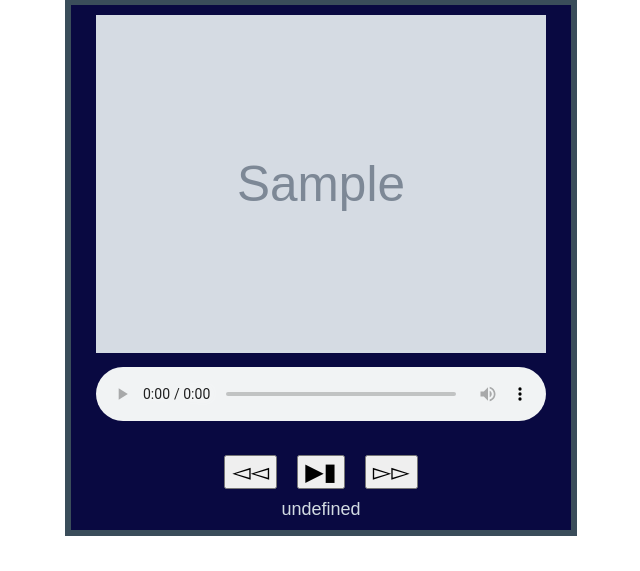
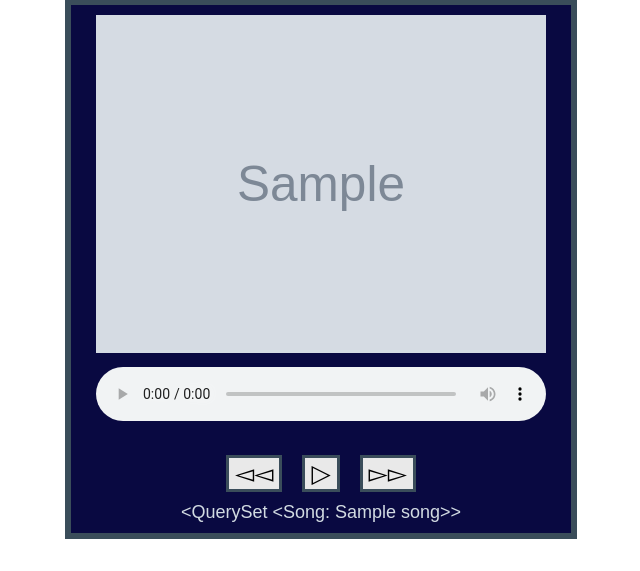
Before and after one commit to KrisAff84/Lyria, a Django app: template player/templates/index.html in a window 1280 px wide. Shown: the part 229-800 px from the top of the page, without its empty margins (319-959 px from the left). Run offline with Django 4.2, Linux system fonts and the light colour scheme; tables that the repository leaves empty hold one stand-in row (values such as "Sample post"); the template is opened without the code that fills it: values that come from a table or form of the project are taken from there, most other values are stand-ins (such as "Sample title", 1, 10 or a date in 2020); grey boxes marked "Sample" are stand-in pictures.

Commit message:
Updated image functionality as well as improved overall look

```diff
--- a/player/templates/index.html
+++ b/player/templates/index.html
@@ -40,7 +40,9 @@
 
         .control-button {
             margin: 0 10px;
-            font-size: 24px;
+            font-size: 25px;
+            background-color: rgb(233, 233, 233);
+            border: 3px solid rgb(58, 77, 90);
             cursor: pointer;
         }
 
@@ -61,13 +63,13 @@
 
 <body>
     <div id="player-container">
-        <img src= "{{ current_image_url }}">
+        <img id="song-image" src= "{{ current_image_url }}" alt="Song Image">
         <audio id="audio-player" controls>
             Your browser does not support the audio element.
         </audio>
         <div class="controls">
             <button class="control-button" id="skip-backward">&#9669;&#9669;</button>
-            <button class="control-button" id="play-pause">&#9654;&#9646;</button>
+            <button class="control-button" id="play-pause">&#9655;</button>
             <button class="control-button" id="skip-forward">&#9659;&#9659;</button>
         </div>
 
@@ -92,14 +94,19 @@
             const songUrlString = "{{ audio_urls|safe }}".replaceAll(/[\[\]\']/g, '');
             const songUrls = songUrlString.split(',');
 
+            const ImageUrlString = "{{ image_urls|safe }}".replaceAll(/[\[\]\']/g, '');
+            const ImageUrls = ImageUrlString.split(',');
+
+            songIdx = 0;
             // For debugging:
-            songIdx = 2;
             console.log(songTitles[songIdx])
-            console.log("{{ image_urls.0|safe }}")
             console.log(songUrls[songIdx])
+            console.log(ImageUrls[songIdx])
 
             // Set initial title
             document.getElementById("dynamic-title").innerText = songTitles[songIdx];
+
+            let playbackPosition = 0;
 
             playPauseButton.addEventListener("click", function () {
                 if (audioPlayer.paused) {
@@ -115,15 +122,17 @@
                         .then(blob => {
                             const blobUrl = URL.createObjectURL(blob);
                             audioPlayer.src = blobUrl;
+                            audioPlayer.currentTime = playbackPosition;
                             audioPlayer.play();
-                            playPauseButton.innerHTML = "&#9646;";
+                            playPauseButton.innerHTML = "&#9647;&#9647;";
                         })
                         .catch(error => {
                             console.error("Error:", error);
                         });
                 } else {
+                    playbackPosition = audioPlayer.currentTime;
                     audioPlayer.pause();
-                    playPauseButton.innerHTML = "&#9654;";
+                    playPauseButton.innerHTML = "&#9655;";
                 }
             });
 //  THE USE OF newIdx TO UPDATE SONG IS NOT SCROLLING THROUGH ALL SONGS, SINCE IT STARTS WITH currentIndex.
@@ -142,13 +151,14 @@
                 updateAudioPlayer(newIdx);
             });
 
+            playbackPosition = 0;
+
             function updateAudioPlayer(newIdx) {
-                const newAudioUrl = songUrls[newIdx];
-                console.log(newAudioUrl)
                 document.getElementById("dynamic-title").innerText = songTitles[newIdx];
+                document.getElementById("song-image").src = ImageUrls[newIdx];
                 // console.log(newTitle)
 
-                fetch(newAudioUrl)
+                fetch(songUrls[newIdx])
                     .then(response => {
                         if (response.ok) {
                             return response.blob();
@@ -159,7 +169,7 @@
                         const blobUrl = URL.createObjectURL(blob);
                         audioPlayer.src = blobUrl;
                         audioPlayer.play();
-                        playPauseButton.innerHTML = "&#9646;";
+                        playPauseButton.innerHTML = "&#9647;&#9647";
                     })
                     .catch(error => {
                         console.error("Error:", error);
```
